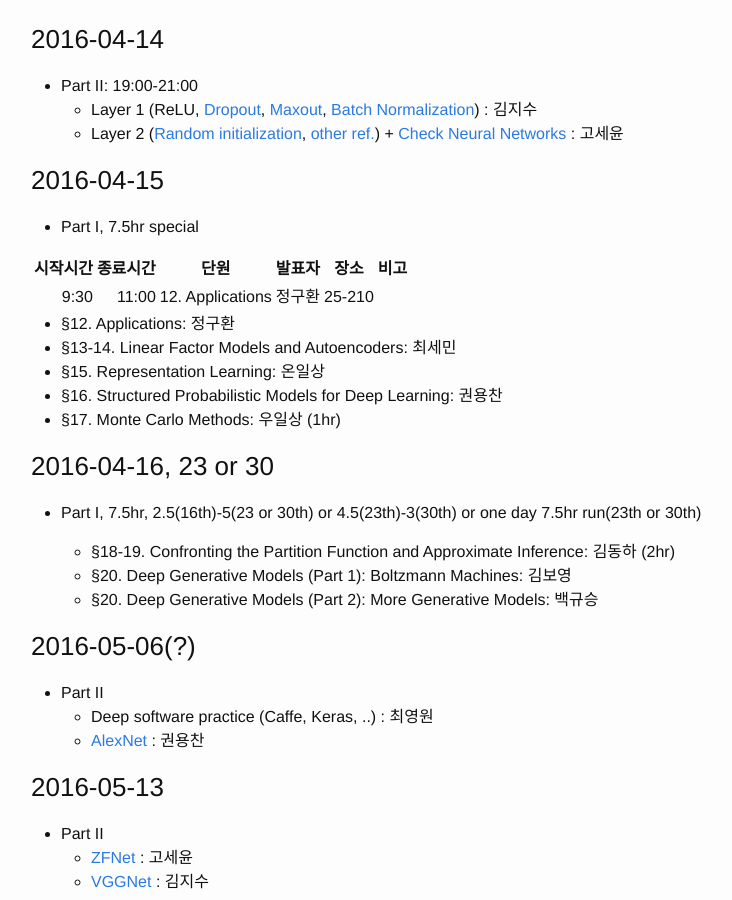
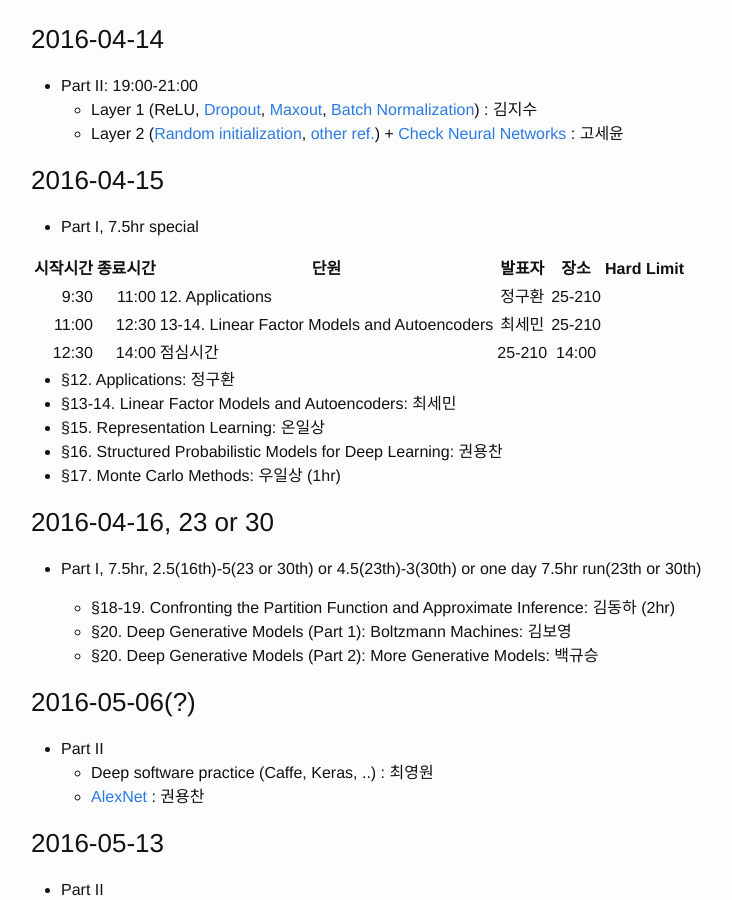
Before and after one commit to snu-stat/dl-seminar, a Jekyll site: the page built from _posts/2016-03-16-schedule.md, in a window 1280 px wide and 900 px high, scrolled down 1354 px. Shown: the whole window, without its empty margins (239-971 px from the left). Built offline with Jekyll 4.4.1, drawn with Linux system fonts in a browser that asks for light colours.

Commit message:
Update 2016-03-16-schedule.md

```diff
--- a/_posts/2016-03-16-schedule.md
+++ b/_posts/2016-03-16-schedule.md
@@ -56,9 +56,11 @@ categories: schedule
 
 * Part I, 7.5hr special
 
-|시작시간|종료시간|단원|발표자|장소|비고|
+|시작시간|종료시간|단원|발표자|장소|Hard Limit|
 |---:|---:|---|:---:|:---:|---|
 |9:30|11:00|12. Applications|정구환|25-210| |
+|11:00|12:30|13-14. Linear Factor Models and Autoencoders|최세민|25-210|
+|12:30|14:00|점심시간|25-210|14:00|
 
 * §12. Applications: 정구환
 * §13-14. Linear Factor Models and Autoencoders: 최세민
```
